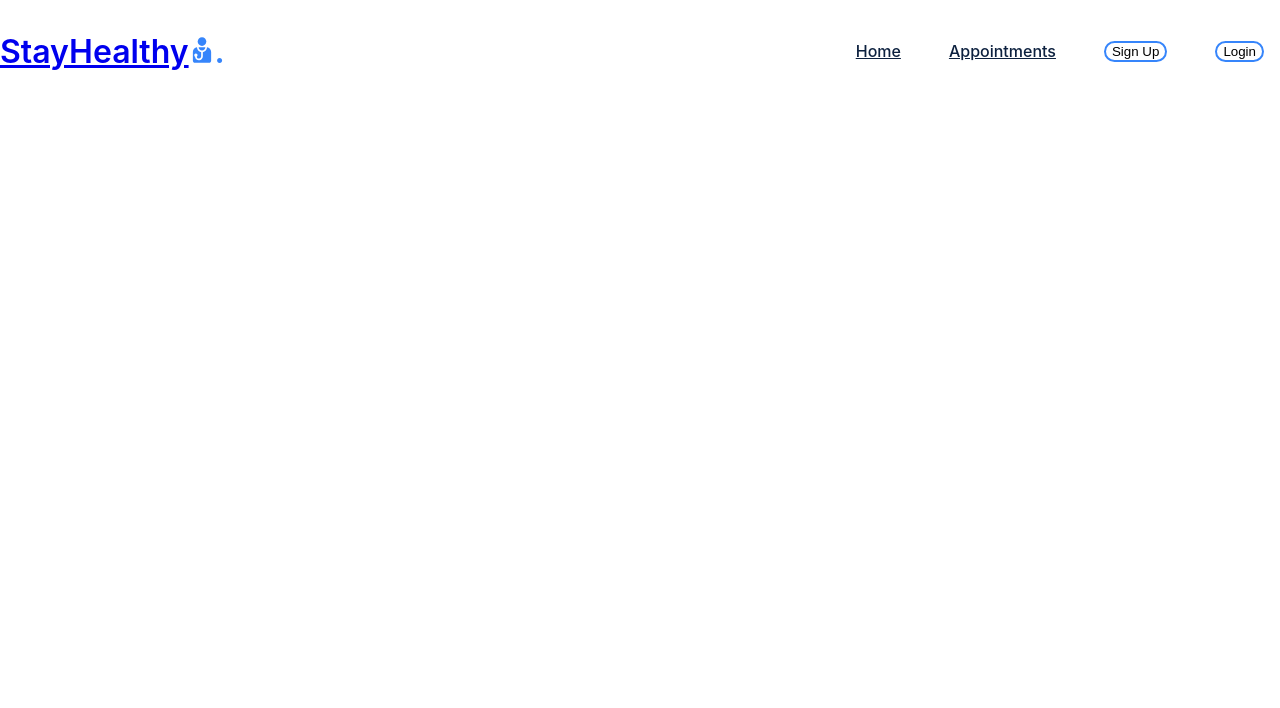
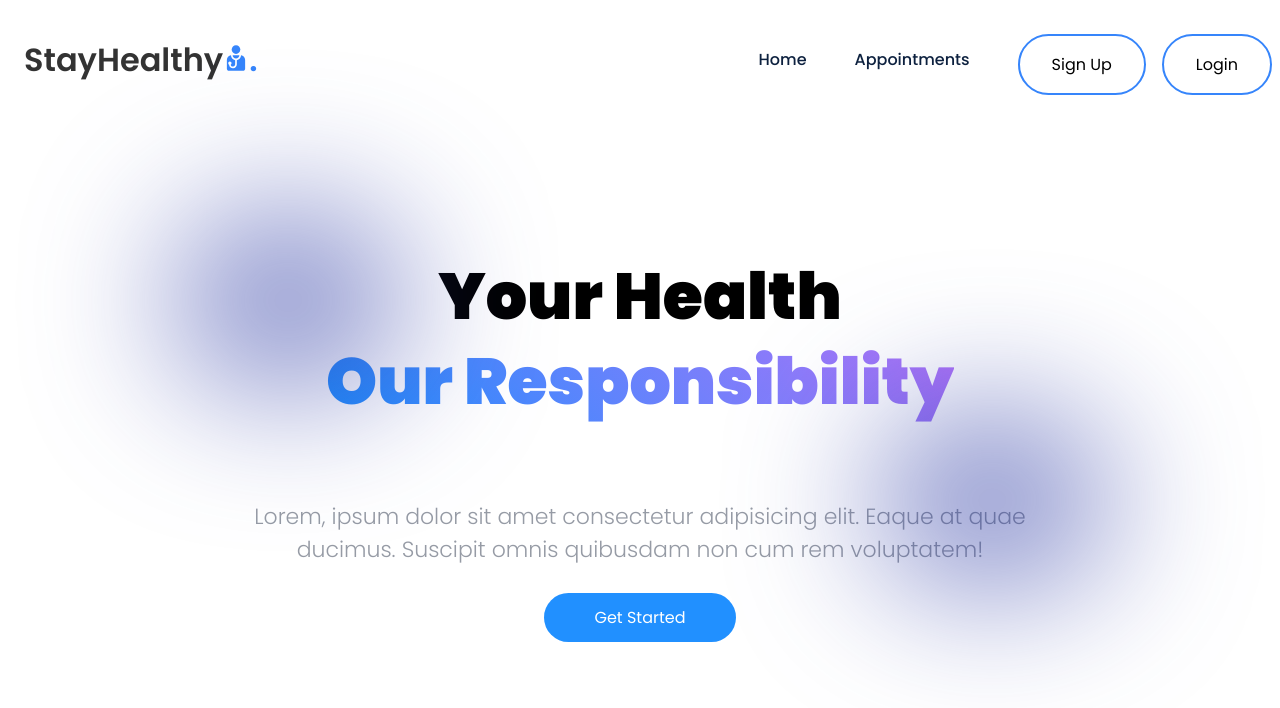
Before and after one commit to Evina88/react_medical_appointment_app, a React (Create React App) app: page / in a window 1280 px wide. Shown: the top 708 px of the page. Built offline with nearby package versions, Linux system fonts and the light colour scheme.

Commit message:
landing page

```diff
--- a/src/App.js
+++ b/src/App.js
@@ -3,6 +3,9 @@ import React, { useEffect } from 'react';
 import { BrowserRouter, Routes, Route } from "react-router-dom";
 
 import Navbar from './Components/Navbar/Navbar';
+import Landing_Page from './Components/Landing_Page/Landing_Page';
+
+
 function App() {
 
   return (
@@ -10,6 +13,7 @@ function App() {
         <BrowserRouter>
           <Navbar/>
               <Routes>
+              <Route path="/" element={<Landing_Page/>}/>
               </Routes>
 
         </BrowserRouter>
--- a/src/Components/Landing_Page/LandingPage.html
+++ /dev/null
@@ -1,43 +0,0 @@
-<!DOCTYPE html>
-
-<html lang="en">
-
-<head>
-  <meta charset="UTF-8" />
-  <meta name="viewport" content="width=device-width, initial-scale=1.0" />
-  <title>Landing Page</title>
-  <link rel="preconnect" href="https://fonts.googleapis.com" />
-  <link rel="preconnect" href="https://fonts.gstatic.com" crossorigin />
-  <link href="https://fonts.googleapis.com/css2?family=Poppins:wght@100;200;300;400;500;600;700;800;900&display=swap"
-    rel="stylesheet" />
-  <link rel="stylesheet" href="https://maxcdn.bootstrapcdn.com/font-awesome/4.4.0/css/font-awesome.min.css" />
-  <link rel="stylesheet" href="./LandingPage.css" />
-</head>
-
-<body>
-  <section class="hero-section">
-    <div>
-      <div data-aos="fade-up" class="flex-hero">
-        <h1>
-          Your Health<br />
-          <span class="text-gradient"> Our Responsibility </span>
-        </h1>
-        <div class="blob-cont">
-          <div class="blue blob"></div>
-        </div>
-        <div class="blob-cont">
-          <div class="blue1 blob"></div>
-        </div>
-        <h4>
-          Lorem, ipsum dolor sit amet consectetur adipisicing elit. Eaque at
-          quae ducimus. Suscipit omnis quibusdam non cum rem voluptatem!
-        </h4>
-        <a href="#services">
-          <button class="button">Get Started</button>
-        </a>
-      </div>
-    </div>
-  </section>
-</body>
-
-</html>
--- /dev/null
+++ b/src/Components/Landing_Page/Landing_Page.js
@@ -0,0 +1,38 @@
+import React from "react";
+import { Link } from "react-router-dom";
+import "./Landing_Page.css";
+
+const Landing_Page = () => {
+  return (
+    <section className="hero-section">
+      <div>
+        <div data-aos="fade-up" className="flex-hero">
+
+            <h1>
+              Your Health<br/>
+
+              <span className="text-gradient">
+
+                Our Responsibility
+              </span>
+            </h1>
+              <div class="blob-cont">
+                  <div class="blue blob"></div>
+              </div>
+              <div class="blob-cont">
+                  <div class="blue1 blob"></div>
+              </div>
+            <h4>
+              Lorem, ipsum dolor sit amet consectetur adipisicing elit. Eaque at quae ducimus. Suscipit omnis quibusdam non cum rem voluptatem!
+            </h4>
+            <a href="#services">
+              <button class="button">Get Started</button>
+            </a>
+        </div>
+
+      </div>
+    </section>
+  );
+};
+
+export default Landing_Page;
```
Also changed, not shown: src/Components/Landing_Page/Landing_Page.css (renamed from src/Components/Landing_Page/LandingPage.css).
